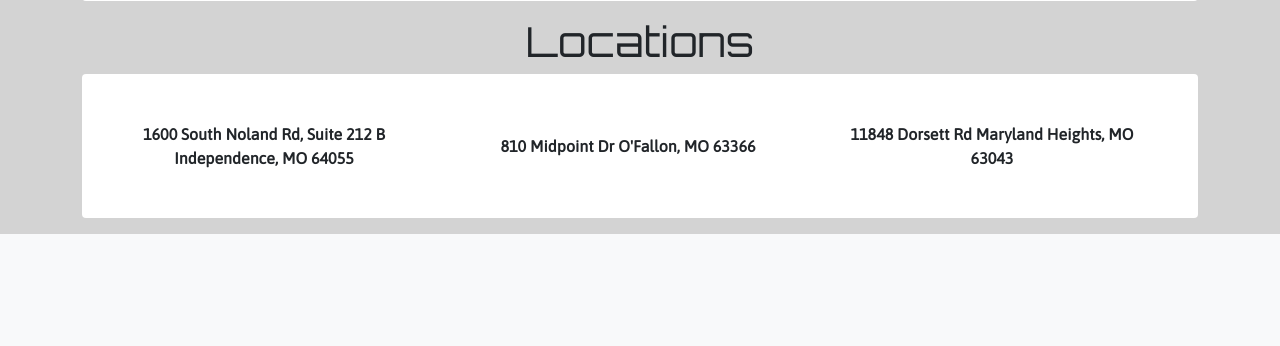
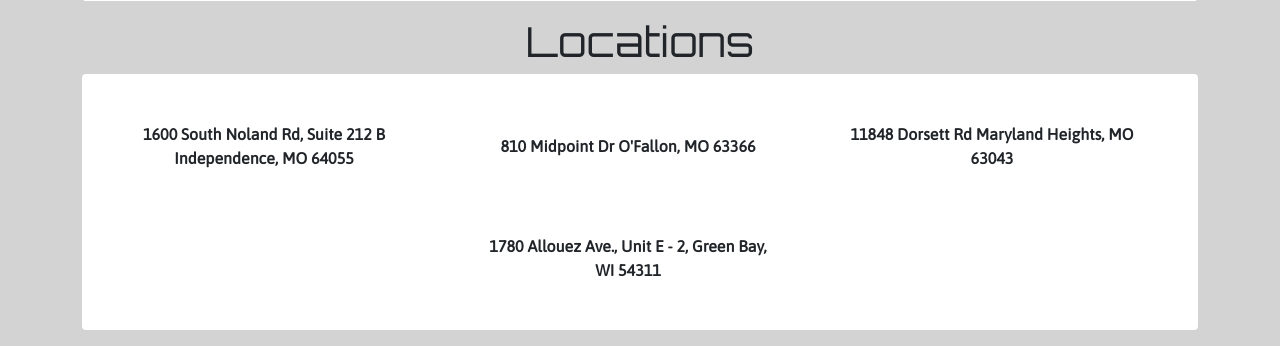
Before and after one commit to YungSushiRoll/RemoteStartSite, a PHP site: page / in a window 1280 px wide. Shown: the part 3553-3899 px from the top of the page. Before the commit the page ends 3787 px from the top, so only its background shows below. Run offline with PHP 8.4, Linux system fonts and the light colour scheme; some libraries are stand-ins or nearby versions.

Commit message:
Update index.php

```diff
--- a/index.php
+++ b/index.php
@@ -589,6 +589,9 @@
                     <div class="loc">
                         11848 Dorsett Rd Maryland Heights, MO 63043
                     </div>
+                    <div class="loc">
+                        1780 Allouez Ave., Unit E - 2, Green Bay, WI 54311
+                    </div>
                 </div>
             </div>
         </div>
```
